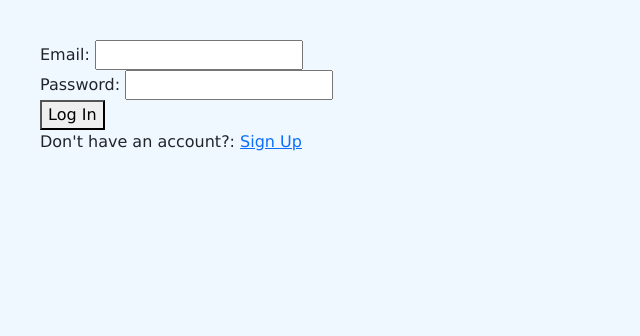
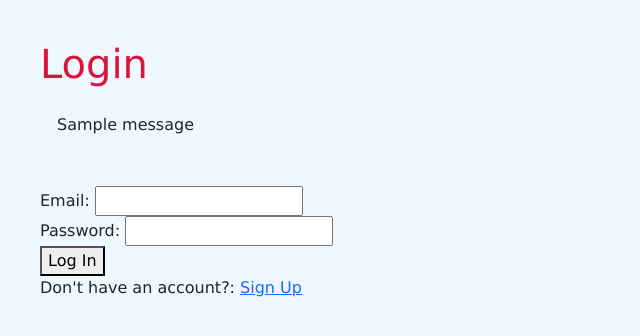
Before and after one commit to SGalindo831/Flask_Practice, a Flask app: page / in a window 1280 px wide. Shown: the top 336 px of the page, without its empty margins (0-640 px from the left). Run offline with Flask 3, Linux system fonts and the light colour scheme; tables that the repository leaves empty hold one stand-in row (values such as "Sample post"); one stand-in notice (Sample message) is shown.

Commit message:
Fixed routing issue in the nav bar

```diff
--- a/app.py
+++ b/app.py
@@ -34,15 +34,17 @@ def login():
         return redirect(url_for('index'))
 
     if request.method == 'POST':
-        username = request.form.get('username')
+        email = request.form.get('email')
         password = request.form.get('password')
-        user = User.query.filter_by(username=username).first()
+        user = User.query.filter_by(email=email).first()  # Changed authentication to email instead of username
+        # username = request.form.get('username')
+        # user = User.query.filter_by(username=username).first()
 
         if user and user.check_password(password):
             login_user(user) # This creates a session for the remembered user that is logged in
             return redirect(url_for('index'))
         else:
-            flash('Invalid username or password')
+            flash('Invalid email or password')
 
     return render_template('login.html')
 
@@ -91,10 +93,12 @@ def logout():
     return redirect(url_for('login'))
 
 @app.route('/index')
+@login_required
 def index():
     return render_template('index.html')
 
 @app.route('/about')
+@login_required
 def about():
     return render_template('about.html')
 
--- a/templates/login.html
+++ b/templates/login.html
@@ -4,6 +4,18 @@
     {% include 'partials/head.html' %}
 </head>
 <body>
+    <h1>Login</h1>
+
+    {% with messages = get_flashed_messages() %}
+        {% if messages %}
+            <div class="alert">
+                {% for message in messages %}
+                    <p>{{ message }}</p>
+                {% endfor %}
+            </div>
+        {% endif %}
+    {% endwith %}
+
       <form action="/login" method="POST">
         <div>
             <label for="email">Email:</label>
--- a/templates/partials/nav.html
+++ b/templates/partials/nav.html
@@ -1,12 +1,12 @@
 <nav class="navbar navbar-expand-lg navbar-dark bg-dark">
-  <a class="navbar-brand" href="/">Navbar</a>
+  <a class="navbar-brand" href="/index">Navbar</a>
   <button class="navbar-toggler" type="button" data-toggle="collapse" data-target="#navbarNavAltMarkup" aria-controls="navbarNavAltMarkup" aria-expanded="false" aria-label="Toggle navigation">
     <span class="navbar-toggler-icon"></span>
   </button>
   <div class="collapse navbar-collapse" id="navbarNavAltMarkup">
     <div class="navbar-nav">
-      <a class="nav-item nav-link {{ 'active' if request.endpoint == 'home' else '' }}"
-      href="{{ url_for('home') }}">
+      <a class="nav-item nav-link {{ 'active' if request.endpoint == 'index' else '' }}"
+      href="{{ url_for('index') }}">
       Home
       </a>
       <a class="nav-item nav-link {{ 'active' if request.endpoint == 'about' else '' }}"
```
Also changed, not shown: templates/register.html (+10 -0 lines), README.md.
